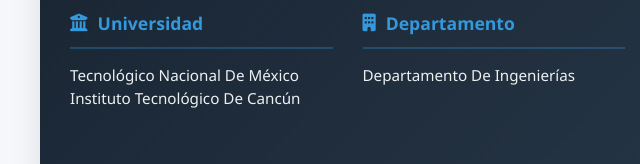
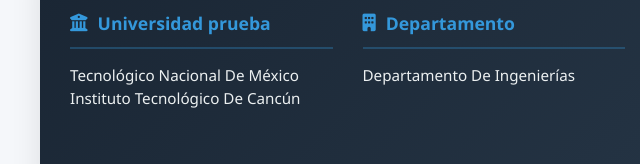
Before and after one commit to CarlosBuendiaVazquez/Encuesta_Profesores, a plain HTML site: page index.html in a window 1280 px wide. Shown: the part 2987-3151 px from the top of the page, 0-640 px from the left. Drawn offline with Linux system fonts and the light colour scheme.

Commit message:
Prueba desde Mac

```diff
--- a/index.html
+++ b/index.html
@@ -372,7 +372,7 @@
         <footer class="footer">
             <div class="footer-content">
                 <div class="footer-section">
-                    <h3><i class="fas fa-university"></i> Universidad</h3>
+                    <h3><i class="fas fa-university"></i> Universidad prueba</h3>
                     <p>Tecnológico Nacional De México Instituto Tecnológico De Cancún</p>
                 </div>
 
```
